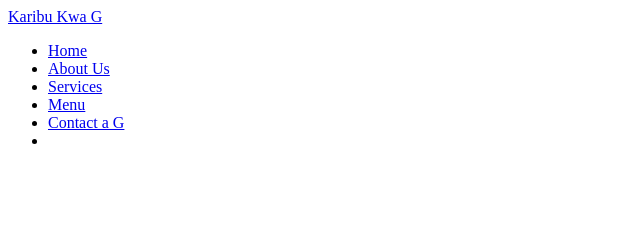
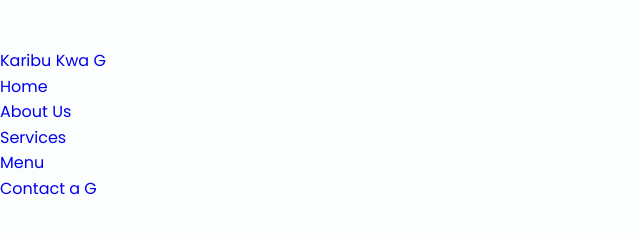
Before and after one commit to ElvisGicharu/Course-mates, a plain HTML site: page index.html in a window 1280 px wide. Shown: the whole page, without its empty margins (0-640 px from the left). Drawn offline with Linux system fonts and the light colour scheme.

Commit message:
Improvements

```diff
--- a/style.css
+++ b/style.css
@@ -13,3 +13,117 @@
     --text-color-light: #A6A6A6;
     --body-color: #FBFEFD;
     --container-color: #FFFFFF;
+
+    /*========== Font and typography ==========*/
+    --body-font: 'Poppins', sans-serif;
+    --biggest-font-size: 2.25rem;
+    --h1-font-size: 1.5rem;
+    --h2-font-size: 1.25rem;
+    --h3-font-size: 1rem;
+    --normal-font-size: .938rem;
+    --small-font-size: .813rem;
+    --smaller-font-size: .75rem;
+
+    /*========== Font weight ==========*/
+    --font-medium: 500;
+    --font-semi-bold: 600;
+
+    /*========== Margenes ==========*/
+    --mb-1: .5rem;
+    --mb-2: 1rem;
+    --mb-3: 1.5rem;
+    --mb-4: 2rem;
+    --mb-5: 2.5rem;
+    --mb-6: 3rem;
+
+    /*========== z index ==========*/
+    --z-tooltip: 10;
+    --z-fixed: 100;
+  }
+  @media screen and (min-width: 768px){
+    :root{
+      --biggest-font-size: 4rem;
+      --h1-font-size: 2.25rem;
+      --h2-font-size: 1.5rem;
+      --h3-font-size: 1.25rem;
+      --normal-font-size: 1rem;
+      --small-font-size: .875rem;
+      --smaller-font-size: .813rem;
+    }
+  }
+
+  /*========== BASE ==========*/
+  *,::before,::after{
+    box-sizing: border-box;
+  }
+
+  html{
+    scroll-behavior: smooth;
+  }
+
+  /*========== Variables Dark theme ==========*/
+  body.dark-theme{
+    --title-color: #F1F3F2;
+    --text-color: #C7D1CC;
+    --body-color: #1D2521;
+    --container-color: #27302C;
+  }
+
+  /*========== Button Dark/Light ==========*/
+  .change-theme{
+    position: absolute;
+    right: 1rem;
+    top: 1.8rem;
+    color: var(--text-color);
+    font-size: 1rem;
+    cursor: pointer;
+  }
+
+  body{
+    margin: var(--header-height) 0 0 0;
+    font-family: var(--body-font);
+    font-size: var(--normal-font-size);
+    background-color: var(--body-color);
+    color: var(--text-color);
+    line-height: 1.6;
+  }
+
+  h1,h2,h3,p,ul{
+    margin: 0;
+  }
+
+  ul{
+    padding: 0;
+    list-style: none;
+  }
+
+  a{
+    text-decoration: none;
+  }
+
+  img{
+    max-width: 100%;
+    height: auto;
+  }
+
+  /*========== CLASS CSS ==========*/
+  .section{
+    padding: 4rem 0 2rem;
+  }
+
+  .section-title, .section-subtitle{
+    text-align: center;
+  }
+
+  .section-title{
+    font-size: var(--h1-font-size);
+    color: var(--title-color);
+    margin-bottom: var(--mb-3);
+  }
+
+  .section-subtitle{
+    display: block;
+    color: var(--first-color);
+    font-weight: var(--font-medium);
+    margin-bottom: var(--mb-1);
+  }
```
Lines whose indentation alone changed are shown as unchanged.
